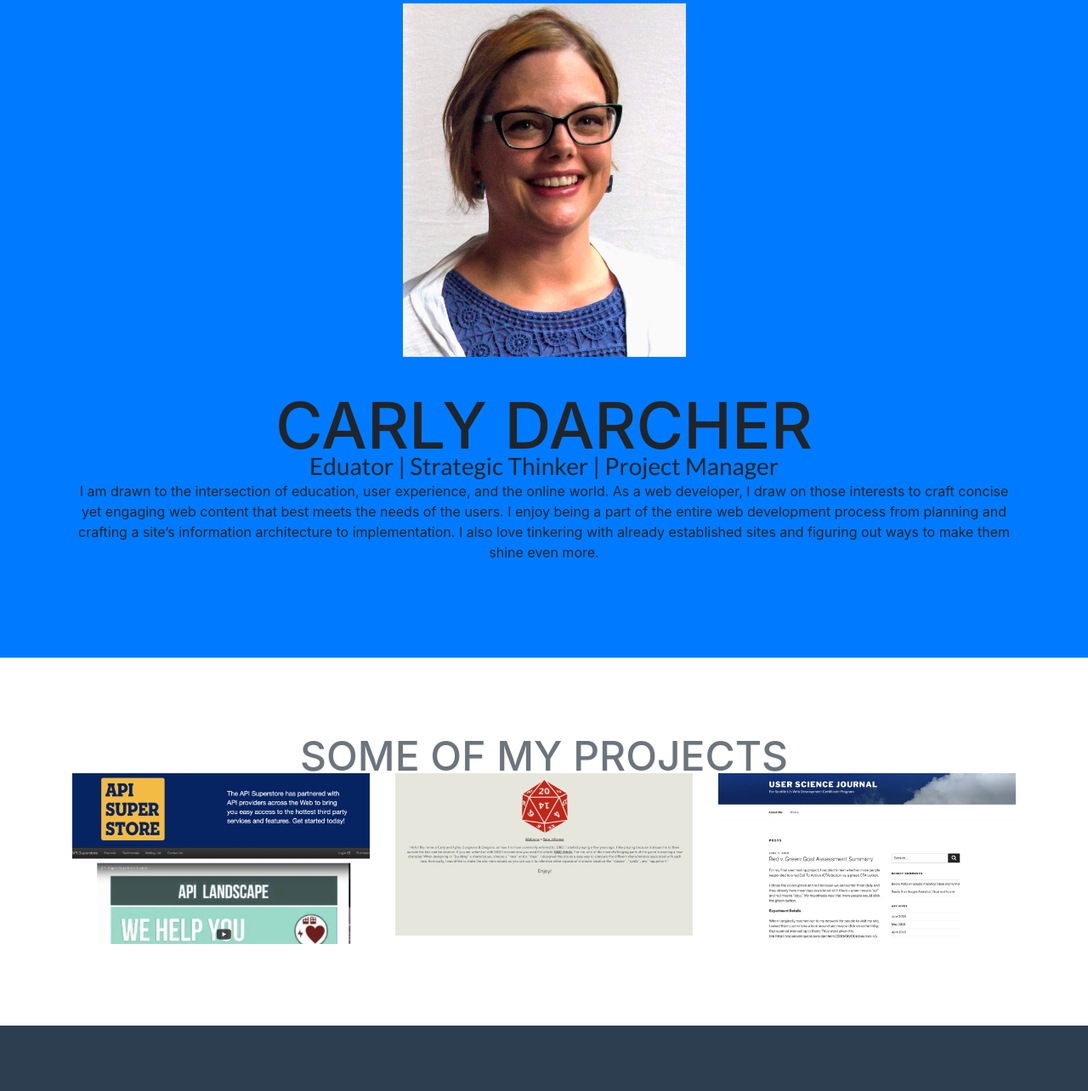
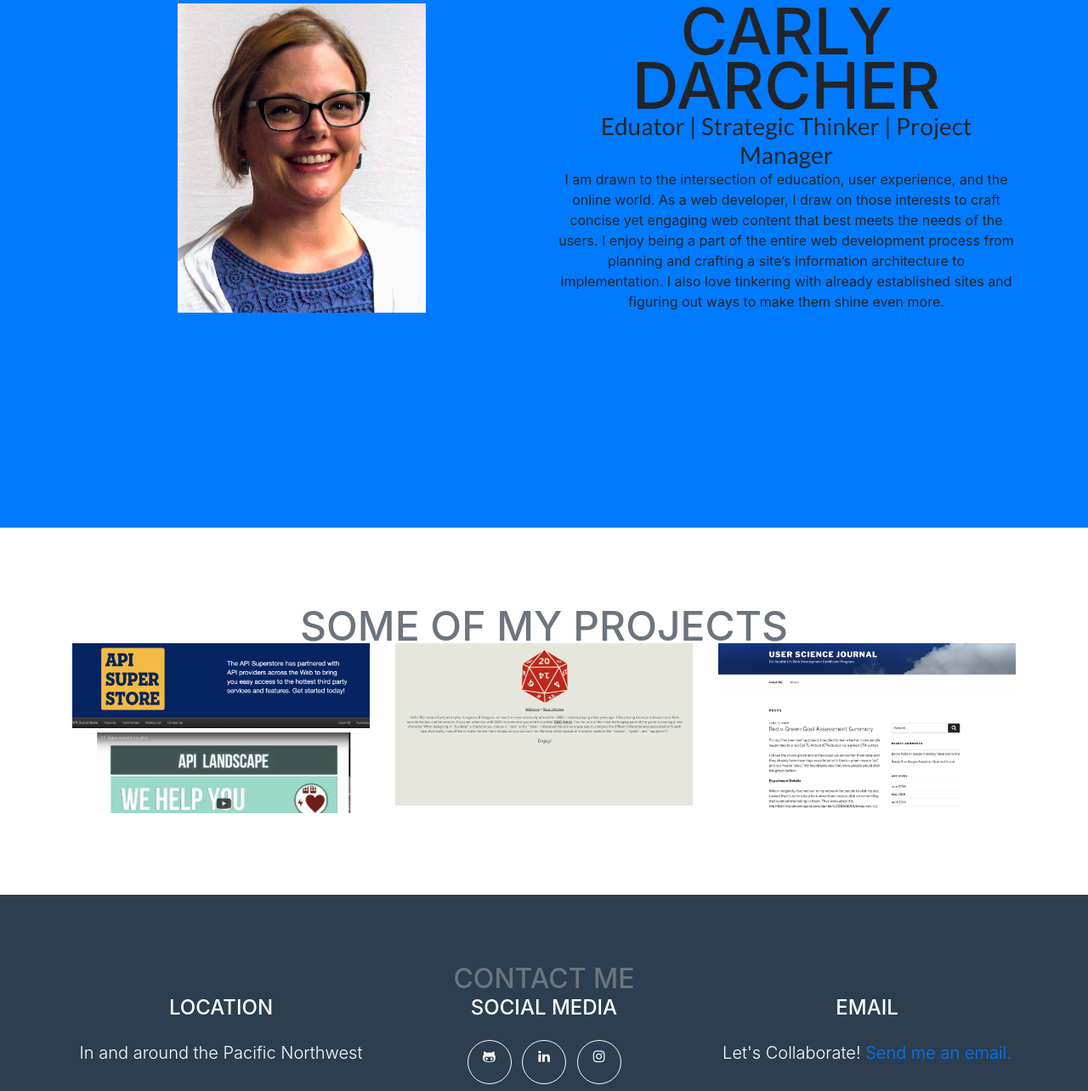
Before and after one commit to csdarcher/csdarcher.github.io, a website with bundled scripts: page index.html in a window 1280 px wide. Shown: the part 198-1482 px from the top of the page at 85% size. Built offline with nearby package versions, Linux system fonts and the light colour scheme.

Commit message:
Adjusted Header

```diff
--- a/css/main.css
+++ b/css/main.css
@@ -157,8 +157,8 @@ body {
     }
 
     header.masthead img {
-      max-height: 30%;
-      max-width: 30%;
+      max-height: 70%;
+      max-width: 70%;
     }
   }
 
--- a/index.html
+++ b/index.html
@@ -55,11 +55,17 @@
     <!-- Header -->
     <header class="masthead bg-primary text-center">
       <div class="container">
-        <img class="img-fluid mb-5 d-block mx-auto" src="img/portfolio/carly_photo.jpg" alt="Headshot of Carly Darcher">
-        <h1 class="text-uppercase mb-0">Carly Darcher</h1>
-        <h2 class="font-weight-light mb-0">Eduator | Strategic Thinker | Project Manager</h2>
-        <p>I am drawn to the intersection of education, user experience, and the online world. As a web developer, I draw on those interests to craft concise yet engaging web content that best meets the needs of the users. I enjoy being a part of the entire web development process from planning and crafting a site’s information architecture to implementation. I also love tinkering with already established sites and figuring out ways to make them shine even more.</p>
-      </div>
+        <div class="row">
+          <div class="col-md-6 mb-5 mb-lg-0">
+            <img class="img-fluid mb-5 d-block mx-auto" src="img/portfolio/carly_photo.jpg" alt="Headshot of Carly Darcher">
+           </div>
+           <div class="col-md-6 mb-5 mb-lg-0">
+              <h1 class="text-uppercase mb-0">Carly Darcher</h1>
+              <h2 class="font-weight-light mb-0">Eduator | Strategic Thinker | Project Manager</h2>
+              <p>I am drawn to the intersection of education, user experience, and the online world. As a web developer, I draw on those interests to craft concise yet engaging web content that best meets the needs of the users. I enjoy being a part of the entire web development process from planning and crafting a site’s information architecture to implementation. I also love tinkering with already established sites and figuring out ways to make them shine even more.</p>
+           </div>
+          </div>
+        </div>
     </header>
 
     <!-- Portfolio Grid Section -->
@@ -195,7 +201,7 @@
             <ul class="list-inline mb-0">
               <li class="list-inline-item">
                 <a class="btn btn-outline-light btn-social text-center rounded-circle" href="https://github.com/csdarcher" target="_blank">
-                  <i class="fa fa-fw fa-github"></i>
+                  <i class="fa fa-fw fa-github-alt"></i>
                 </a>
               </li>
               <li class="list-inline-item">
```
